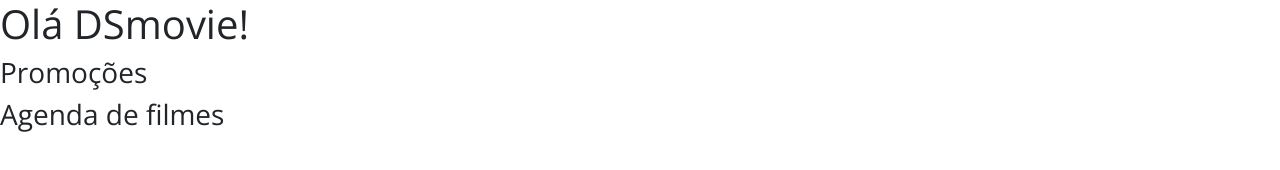
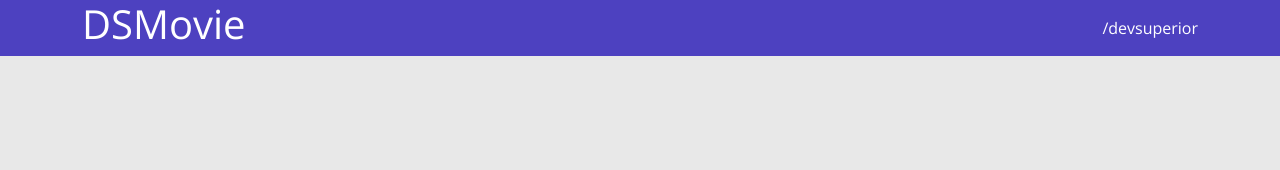
Before and after one commit to narakushi/dsmovie, a plain HTML site: page index.html in a window 1280 px wide. Drawn offline with nearby package versions, Linux system fonts and the light colour scheme.

Commit message:
Barra superior PARTE 1

```diff
--- a/css/styles.css
+++ b/css/styles.css
@@ -1,5 +1,27 @@
 @import url('https://fonts.googleapis.com/css2?family=Open+Sans:wght@300;400;700&display=swap');
 
 *{
-   font-family: 'Open Sans', sans-serif;
+    box-sizing: border-box;
+    font-family: 'Open Sans', sans-serif;
 }
+
+html, body{
+    background-color: #E8E8E8;
+}
+
+header{
+    background-color : #4D41C0;
+    color: #fff;
+    font:bold
+}
+
+nav{
+    display: flex;
+    align-items: center;
+    justify-content: space-between;
+}
+
+a, a:hover {
+    text-decoration: none;
+    color: unset;
+}
--- a/index.html
+++ b/index.html
@@ -12,8 +12,11 @@
 
 </head>
 <body>
-    <h1>Olá DSmovie!</h1>
-    <h3>Promoções<h3>
-    <h3>Agenda de filmes</h3>
+    <header>
+        <nav class ="container">
+            <h1>DSMovie</h1>
+            <a href="https://github.com/devsuperior"> /devsuperior</a>
+        </nav>
+    </header>
 </body>
 </html>
```
